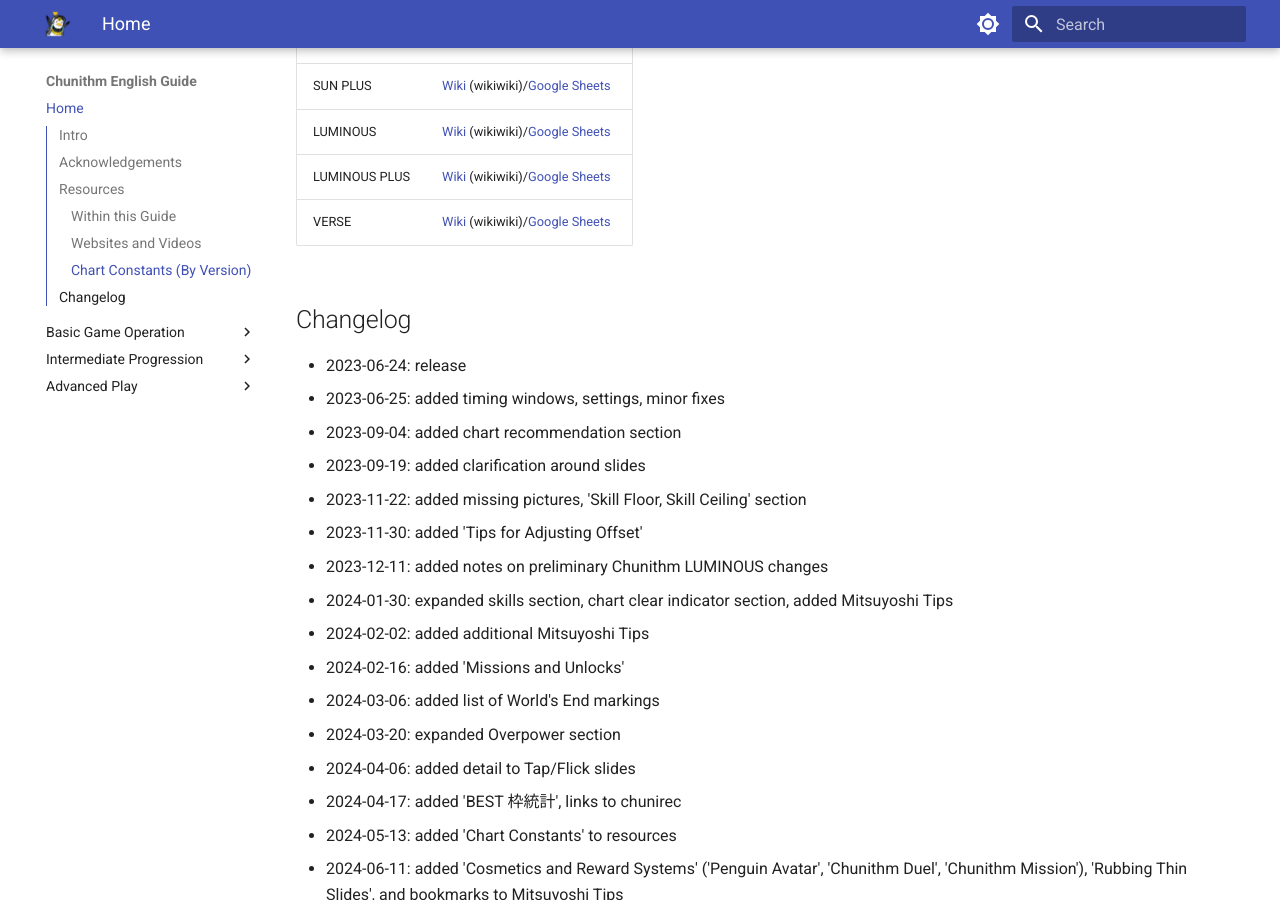
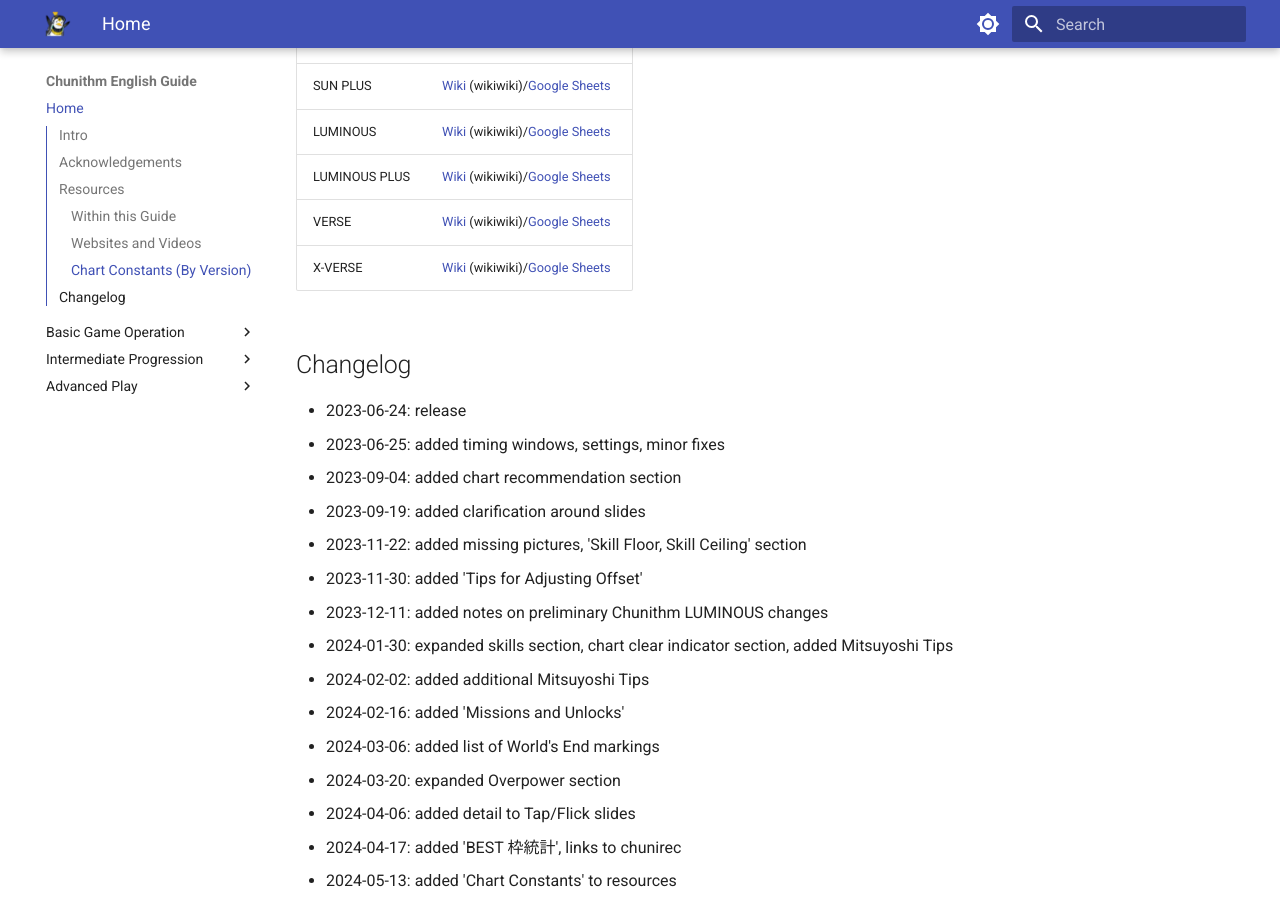
Before and after one commit to DarinMao/chunithm-org, an MkDocs documentation site: the page built from docs/index.md, in a window 1280 px wide and 900 px high, scrolled down 3368 px. Built offline with MkDocs 1.6.1 and Material for MkDocs 9.7.7, drawn with Linux system fonts in a browser that asks for light colours; emoji names are drawn with the system emoji font.

Commit message:
Update index.md
X-VERSE links

```diff
--- a/docs/index.md
+++ b/docs/index.md
@@ -89,6 +89,7 @@ Special thanks to kyleforkbomb for hosting and helping port the English Chunithm
 | LUMINOUS      | [Wiki](https://wikiwiki.jp/chunithmwiki/CHUNITHM%20LUMINOUS%20%E6%A5%BD%E6%9B%B2%E4%B8%80%E8%A6%A7%28%E5%AE%9A%E6%95%B0%E9%A0%861%29) (wikiwiki)/[Google Sheets](https://docs.google.com/spreadsheets/d/1Nhr-lC1u11WPkUPVTatnNrKWCmVLglaA6hZHgh56N6w/edit#gid=1233839899)                                                                                        |
 | LUMINOUS PLUS | [Wiki](https://wikiwiki.jp/chunithmwiki/CHUNITHM%20LUMINOUS%20PLUS%20%E6%A5%BD%E6%9B%B2%E4%B8%80%E8%A6%A7%28%E5%AE%9A%E6%95%B0%E9%A0%861%29) (wikiwiki)/[Google Sheets](https://docs.google.com/spreadsheets/d/1ySnda8wjXIhWzCTJ4tqDi-XnZCABpQdWik9lUOqzHuM/edit?gid=1971412612#gid=1971412612)                                                                  |
 | VERSE         | [Wiki](https://wikiwiki.jp/chunithmwiki/CHUNITHM%20VERSE%20%E6%A5%BD%E6%9B%B2%E4%B8%80%E8%A6%A7%28%E5%AE%9A%E6%95%B0%E9%A0%861%29) (wikiwiki)/[Google Sheets](https://docs.google.com/spreadsheets/d/1NTGkrOoLdzOoaYyz7d4vDT3cW2Q6lZfoc1nvd7nlNLE/edit?gid=262760047#gid=262760047)                                                                              |
+| X-VERSE         | [Wiki](https://wikiwiki.jp/chunithmwiki/CHUNITHM%20X-VERSE%20%E6%A5%BD%E6%9B%B2%E4%B8%80%E8%A6%A7%28%E5%AE%9A%E6%95%B0%E9%A0%861%29) (wikiwiki)/[Google Sheets](https://docs.google.com/spreadsheets/d/1wewufZZ9iOy-3To6ITc_vwbUpfMhEVlGUKAmse2JgSs/edit?usp=sharing)                                                                              |
 
 ## Changelog
 
```
